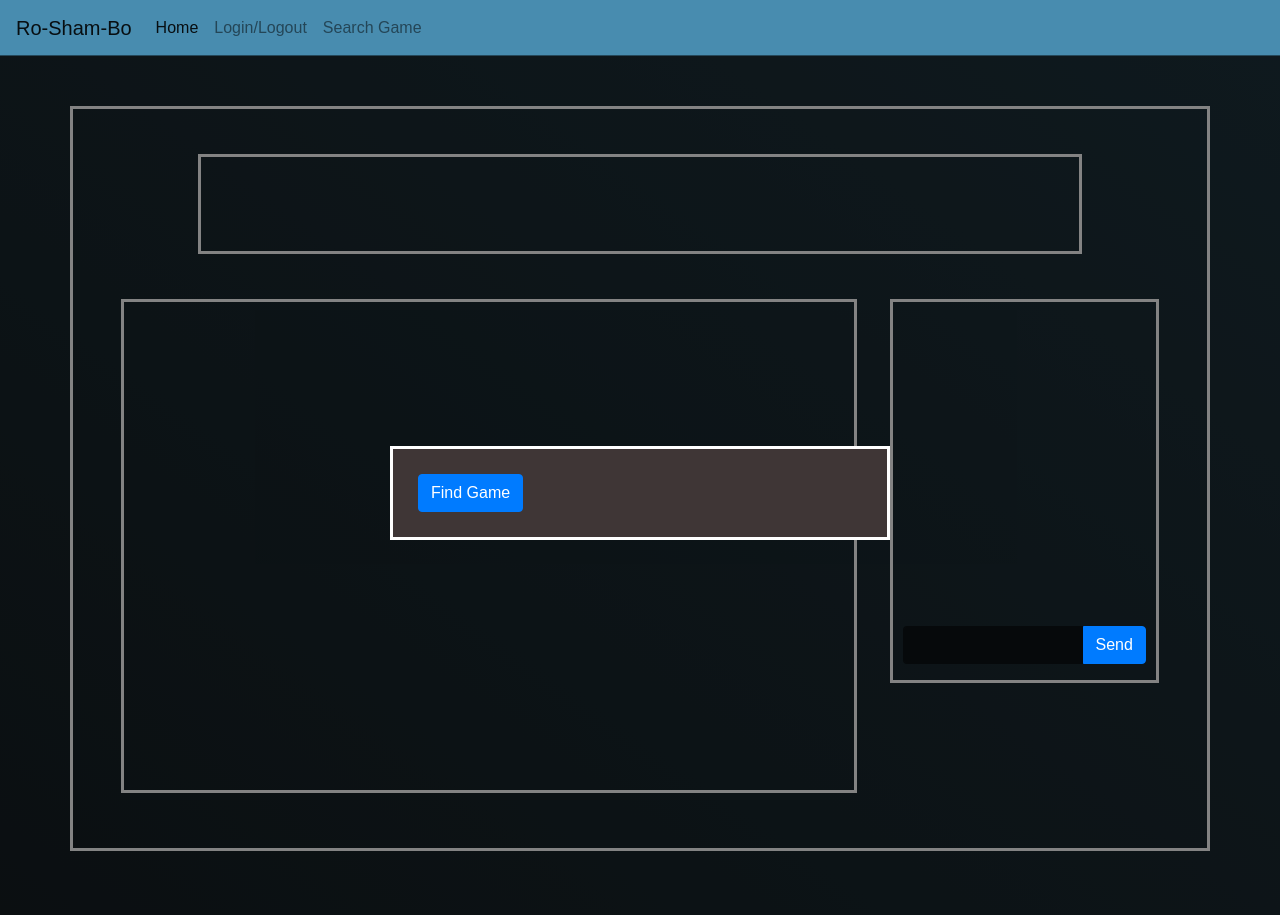
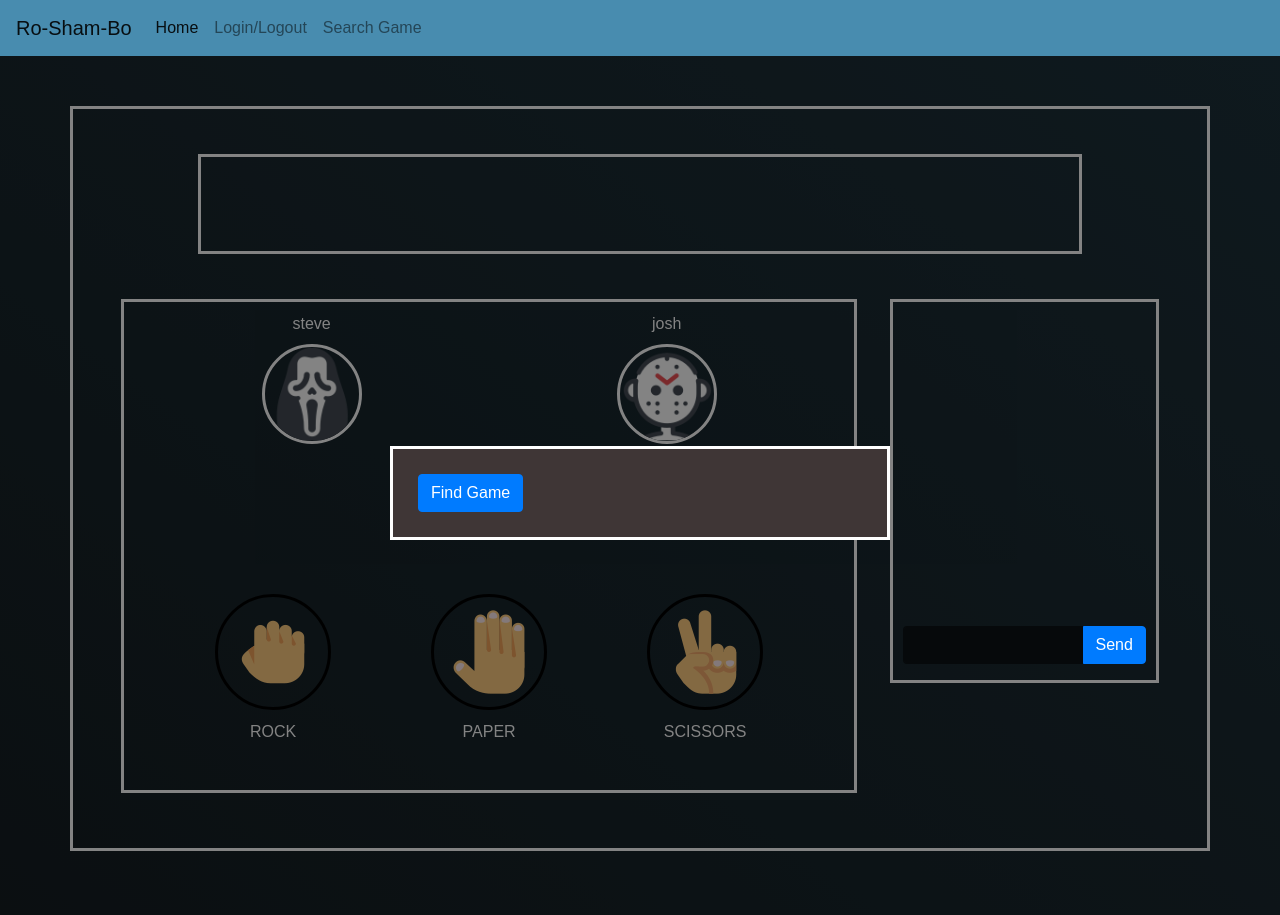
Before and after one commit to SteveF42/MultiplayerChessGame, a Flask app: template application/templates/home.html in a window 1280 px wide. Run offline with Flask 2, Linux system fonts and the light colour scheme; the template is opened without the code that fills it, so the values that code supplies are empty; parts of the project's set-up code (start-up, migrations or seed data) failed here and were passed over; some libraries are stand-ins or nearby versions.

Commit message:
some ui changes

```diff
--- a/application/static/index.js
+++ b/application/static/index.js
@@ -1,10 +1,10 @@
-var socket = io.connect('http://127.0.0.1:5000/')
+var socket = io('http://127.0.0.1:5000/')
 var private_socket = io('http://127.0.0.1:5000/private')
 
 var clientID = undefined
 var in_game = false
 
-function HTML(msg){
+function HTML(msg) {
     let alert =
         `<p class="alert alert-success alert-dismissible", style="margin: 10px 25% 0 25%;", id="flashed-message",value="true">
         ${msg}
@@ -12,7 +12,7 @@ function HTML(msg){
         <span aria-hidden="true">&times;</span>
         </button>
         </p>`
-        return alert
+    return alert
 }
 //socket events
 socket.on('connect', function () {
@@ -21,9 +21,9 @@ socket.on('connect', function () {
 })
 
 //after the other client disconnects, resets the server info and client info
-socket.on('force-end-game',function(name){
+socket.on('force-end-game', function (name) {
     console.log('other client disconnected')
-    in_game=false
+    in_game = false
 
     let tag = `<li style="margin-top:0; list-style: none" id="client-message">${name} has disconected... </li>`
     $('#game-messages').append(tag)
@@ -34,23 +34,25 @@ socket.on('force-end-game',function(name){
 
 })
 //sets up client to play game
-socket.on('client-game-setup', async function(sessionInfo){
+socket.on('client-game-setup', async function (sessionInfo) {
     console.log(sessionInfo)
     $('#flash-message').append(HTML('Game Found!'))
     let item = document.getElementById('hidden-message')
     item.style.display = "none"
     in_game = true
 
+    $('#game-messages').append('Game Found! Say Hello!')
+
+
     $('#flashed-message').remove()
     $('#flashed-message').remove()
     $('#findGame').text('Find Game')
 })
 //chat window
-socket.on('received-message',msg=>{
+socket.on('received-message', msg => {
     let tag = `<li style="margin-top:0; list-style: none" id="client-message">${msg['name']}: ${msg['message']}</li>`
     $('#game-messages').append(tag)
 })
-
 
 
 // window.onload = function(){
@@ -61,35 +63,62 @@ socket.on('received-message',msg=>{
 
 //HTML events
 //searches for game
-$('#findGame').on('click', function(){
-    socket.emit('searching',function(url,boolValue){
-        if(url!=undefined)
+$('#findGame').on('click', function () {
+    socket.emit('searching', function (url, boolValue) {
+        if (url != undefined)
             window.location = url
-        else{
-            if(boolValue){
+        else {
+            if (boolValue) {
                 $('#findGame').text('Stop Searching')
                 $('#flash-message').append(HTML('Searching for game!'))
-                searching=false
-            }else{
+                searching = false
+            } else {
                 $('#flashed-message').remove()
                 $('#findGame').text('Find Game')
-                searching=true
+                searching = true
             }
         }
     })
 })
 //send message event
-$('#send-friendly-message').on('click',function(){
-    if(in_game===false){
+$('#send-friendly-message').on('click', function () {
+    if (in_game === false) {
         console.log('NOPE')
         return
     }
 
     let msg = $('#friendly-message').val()
     $('#friendly-message').val('')
-    if(msg.length < 1 || msg == undefined){
+    if (msg.length < 1 || msg == undefined) {
         console.log("NOPE")
         return
     }
-    socket.emit('room-message',msg)
+    socket.emit('room-message', msg)
 })
+
+window.onload = async function () {
+    arr = [
+        '/static/images/player-icon1.png',
+        '/static/images/player-icon2.png',
+        '/static/images/player-icon3.png',
+    ]
+
+    let num = Math.floor(Math.random() * arr.length)
+    console.log(num)
+    document.getElementById('player1_avatar').src=arr[num]
+
+    num = Math.floor(Math.random() * arr.length)
+    document.getElementById('player2_avatar').src=arr[num]
+}
+
+$('#rock').on('click',()=>{
+
+})
+
+$('#paper').on('click',()=>{
+
+})
+
+$('#scissors').on('click',()=>{
+
+})
--- a/application/templates/base.html
+++ b/application/templates/base.html
@@ -18,9 +18,10 @@
         font-family: Arial, Helvetica, sans-serif;
       }
     </style>
+
 </head>
 <body>
-  <nav class="navbar navbar-expand-lg navbar-light" style="background-color:#488caf;">
+  <nav class="navbar navbar-expand-lg navbar-light" style="background-color:#488caf; z-index: 2;">
   <a class="navbar-brand" href="/home">Ro-Sham-Bo</a>
   <button class="navbar-toggler" type="button" data-toggle="collapse" data-target="#navbarNav" aria-controls="navbarNav" aria-expanded="false" aria-label="Toggle navigation">
     <span class="navbar-toggler-icon"></span>
--- a/application/templates/home.html
+++ b/application/templates/home.html
@@ -44,7 +44,7 @@
         position: fixed;
         width: 100%;
         height: 100%;
-        top:55px;
+        top: 55px;
         background-color: rgba(0, 0, 0, 0.486);
         left: 0;
         align-items: center;
@@ -62,18 +62,77 @@
         padding: 25px;
         display: flex;
     }
-    .game-messages{
+
+    .game-messages {
         padding: 10px;
         overflow-y: auto;
         height: 90%;
     }
 
-    .flash{
+    .flash {
         height: auto;
         width: 100%;
         max-width: 550px;
         justify-content: left;
     }
+
+    .gameWindow {
+        display: inline-block;
+        text-align: center;
+    }
+
+    /* .player_choice img{
+        margin: 0 50px;
+        border:solid;
+        border-radius: 50%;
+        padding: 10px;
+        border-color: black;
+    } */
+    .player_choice {
+        margin-top: 150px;
+        display: inline-flex;
+    }
+
+    .player-info img {
+        border: solid;
+        border-radius: 50%;
+        width: 100px;
+        height: 100px;
+    }
+
+    .player-info {
+        display: flex;
+    }
+
+    .player {
+        align-items: center;
+        flex:1;
+        display: flex;
+        flex-direction: column;
+    }
+    .choice {
+        background: none;
+        border: solid;
+        border-radius: 50%;
+        margin-bottom: 10px;
+        padding: 5px;
+        border-color: black;
+    }
+
+    .group {
+        margin: 0 50px;
+        display: flex;
+        flex-direction: column;
+    }
+
+    .choice:focus {
+        outline: none;
+    }
+
+    .choice:hover {
+        background-color: rgb(71, 241, 65);
+    }
+
 </style>
 
 <form class="info" , id="registration">
@@ -83,16 +142,18 @@
     </button> -->
 </form>
 
-<div class="hidden-message", id="hidden-message">
+<div class="hidden-message" , id="hidden-message">
     <div class="flash">
         <ul id='flash-message'></ul>
     </div>
     <div class="message">
         <div class="inner-content">
-            <button type="button", id="findGame" class="btn btn-primary">Find Game</button>
+            <button type="button" , id="findGame" class="btn btn-primary">Find Game</button>
         </div>
     </div>
 </div>
+
+
 <div class="container">
 
     <div class="gameInfo">
@@ -100,18 +161,56 @@
     </div>
     <div class="chat-game-grid">
         <div class="gameWindow" style="padding:10px 10px;">
-            <img src="" alt="">
-            <img src="" alt="">
-            <img src="" alt="">
+            <div class='player-info'>
+
+                <content class="player">
+                    <label for="player1_avatar">steve</label>
+                    <img src="" alt="player avatar" id="player1_avatar">
+                </content>
+
+                <content class="player">
+                    <label for="player2_avatar">josh</label>
+                    <img src="" alt="player avatar" id="player2_avatar">
+                </content>
+
+            </div>
+            <div class="player_choice">
+
+                <div class="group">
+                    <button type="button" class='choice' id="rock"><img
+                            src="{{url_for('static',filename='images/rock.png')}}" alt="rock" height="100"
+                            width="100"></button>
+                    <label for="rock">ROCK</label>
+                </div>
+
+                <div class="group">
+                    <button type="button" class='choice' id="paper"><img
+                            src="{{url_for('static',filename='images/paper.png')}}" alt="paper" height="100"
+                            width="100"></button>
+                    <label for="paper">PAPER</label>
+                </div>
+
+                <div class="group">
+
+                    <button type="button" class='choice' id="scissors"><img
+                            src="{{url_for('static',filename='images/scissors.png')}}" alt="scissors" height="100"
+                            width="100"></button>
+                    <label for="scissors">SCISSORS</label>
+                </div>
+
+            </div>
+
         </div>
         <div class="chatWindow" style="padding: 10px;padding-bottom:0; display: flex; flex-direction: column;">
             <ul class="game-messages" id="game-messages">
                 <!-- Messages get inserted here through javascript -->
             </ul>
-            <div class="input-group mb-3" >
-                <input type="text" class="form-control" id="friendly-message" style="background-color: rgba(0, 0, 0, 0.541); border-color:rgba(0, 0, 0, 0.541) ;">
+            <div class="input-group mb-3">
+                <input type="text" class="form-control" id="friendly-message"
+                    style="background-color: rgba(0, 0, 0, 0.541); border-color:rgba(0, 0, 0, 0.541) ;">
                 <div class="input-group-append">
-                    <button type="button" id="send-friendly-message" class="btn btn-primary" style="flex:1;">Send</button>
+                    <button type="button" id="send-friendly-message" class="btn btn-primary"
+                        style="flex:1;">Send</button>
                 </div>
             </div>
         </div>
--- a/application/templates/login.html
+++ b/application/templates/login.html
@@ -64,6 +64,8 @@
   <!-- Custom styles for this template -->
   <!-- <link rel="stylesheet" href="./signin.css"> -->
 </head>
+
+
 {% if user == None %}
 <div id="body" class="text-center" >
   <form id="loginForm" class="form-signin" method="POST">
```
Also changed, not shown: application/static/images/paper.png (added), application/static/images/player-icon1.png (added), application/static/images/player-icon2.png (added), application/static/images/player-icon3.png (added), application/static/images/rock.png (added), application/static/images/scissors.png (added), application/static/images/test.png (added).
